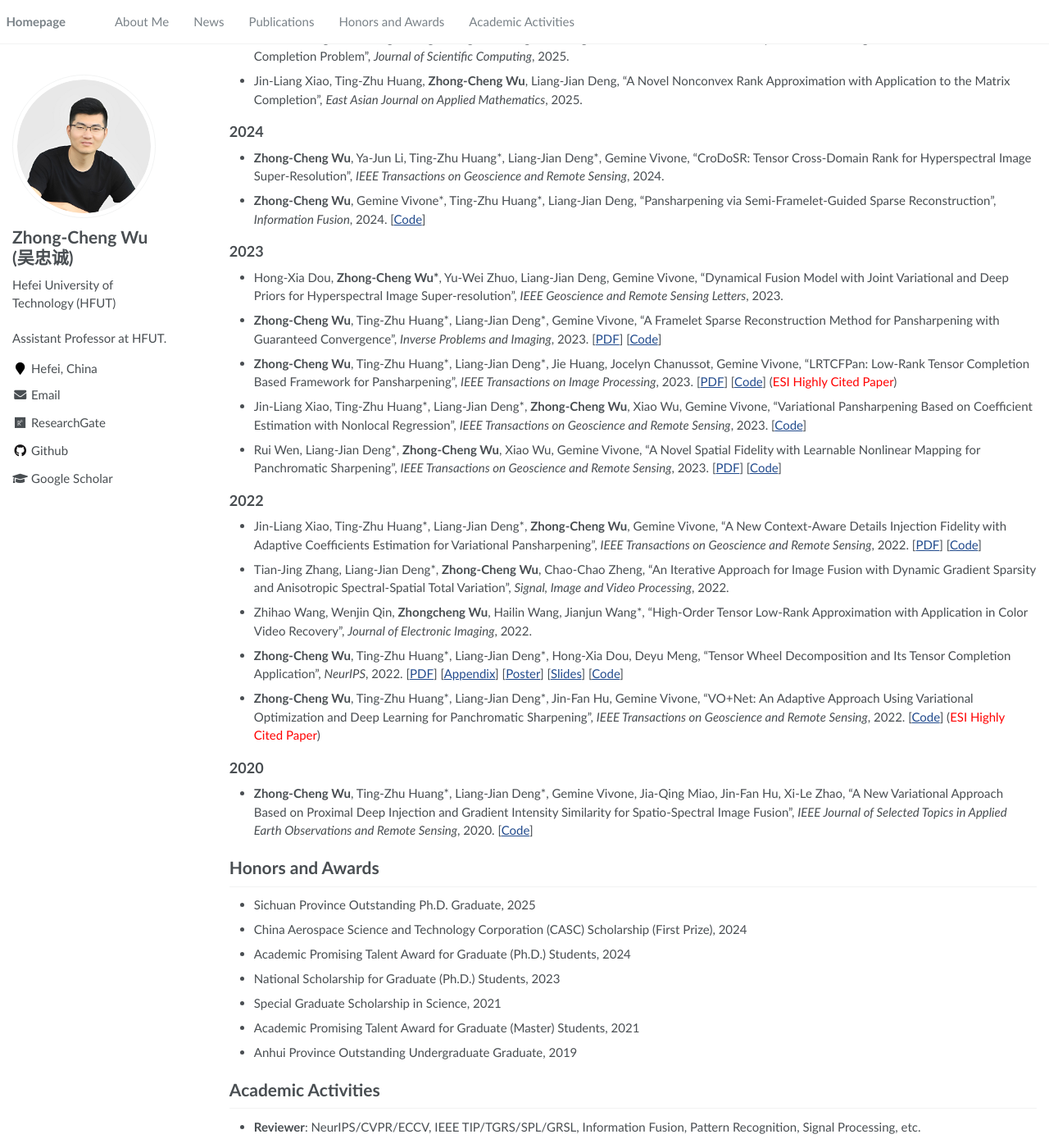
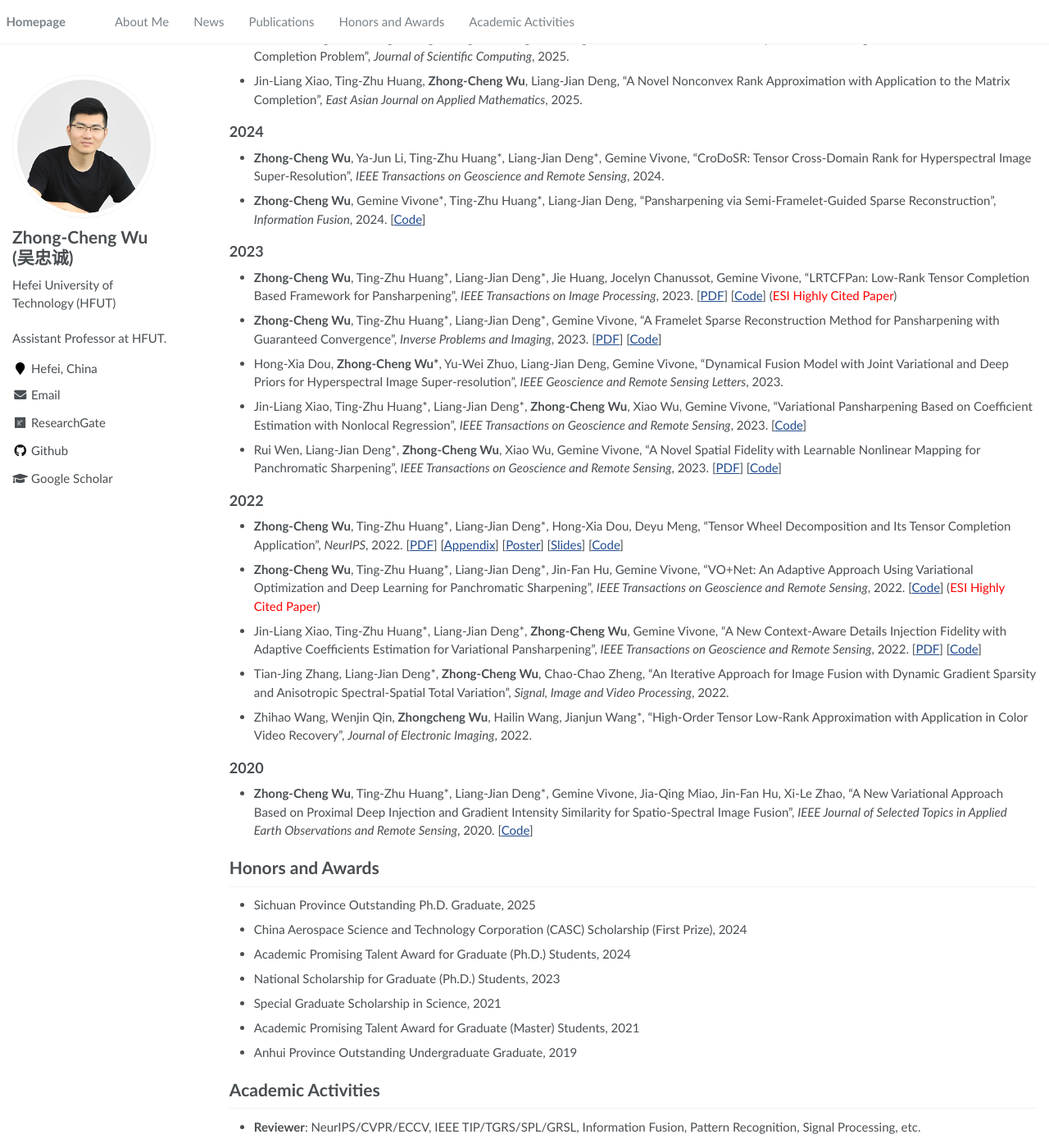
Before and after one commit to zhongchengwu/zhongchengwu.github.io, a Jekyll site: the page built from _pages/about.md, in a window 1280 px wide and 1400 px high, scrolled down 605 px. Shown: the whole window at 82% size. Built offline with Jekyll 4.4.1, drawn with Linux system fonts in a browser that asks for light colours.

Commit message:
Update about.md

```diff
--- a/_pages/about.md
+++ b/_pages/about.md
@@ -53,11 +53,11 @@ My research interests include high-dimensional image processing, image fusion, t
 
 ## 2023
 
-- Hong-Xia Dou, <b>Zhong-Cheng Wu\*</b>, Yu-Wei Zhuo, Liang-Jian Deng, Gemine Vivone, "Dynamical Fusion Model with Joint Variational and Deep Priors for Hyperspectral Image Super-resolution", *IEEE Geoscience and Remote Sensing Letters*, 2023.
+- <b>Zhong-Cheng Wu</b>, Ting-Zhu Huang\*, Liang-Jian Deng\*, Jie Huang, Jocelyn Chanussot, Gemine Vivone, "LRTCFPan: Low-Rank Tensor Completion Based Framework for Pansharpening", *IEEE Transactions on Image Processing*, 2023. [[PDF](https://zhongchengwu.github.io/papers/lrtcfpan_tip2023.pdf)] [[Code](https://github.com/zhongchengwu/code_LRTCFPan)] (<span style="color:red">ESI Highly Cited Paper</span>)
 
 - <b>Zhong-Cheng Wu</b>, Ting-Zhu Huang\*, Liang-Jian Deng\*, Gemine Vivone, "A Framelet Sparse Reconstruction Method for Pansharpening with Guaranteed Convergence", *Inverse Problems and Imaging*, 2023. [[PDF](https://zhongchengwu.github.io/papers/ncfsrm_ipi2023.pdf)] [[Code](https://github.com/zhongchengwu/code_ncFSRM)]
 
-- <b>Zhong-Cheng Wu</b>, Ting-Zhu Huang\*, Liang-Jian Deng\*, Jie Huang, Jocelyn Chanussot, Gemine Vivone, "LRTCFPan: Low-Rank Tensor Completion Based Framework for Pansharpening", *IEEE Transactions on Image Processing*, 2023. [[PDF](https://zhongchengwu.github.io/papers/lrtcfpan_tip2023.pdf)] [[Code](https://github.com/zhongchengwu/code_LRTCFPan)] (<span style="color:red">ESI Highly Cited Paper</span>)
+- Hong-Xia Dou, <b>Zhong-Cheng Wu\*</b>, Yu-Wei Zhuo, Liang-Jian Deng, Gemine Vivone, "Dynamical Fusion Model with Joint Variational and Deep Priors for Hyperspectral Image Super-resolution", *IEEE Geoscience and Remote Sensing Letters*, 2023.
 
 - Jin-Liang Xiao, Ting-Zhu Huang\*, Liang-Jian Deng\*, <b>Zhong-Cheng Wu</b>, Xiao Wu, Gemine Vivone, "Variational Pansharpening Based on Coefficient Estimation with Nonlocal Regression", *IEEE Transactions on Geoscience and Remote Sensing*, 2023. [[Code](https://github.com/Jin-liangXiao/SFNLR)]
 
@@ -65,15 +65,15 @@ My research interests include high-dimensional image processing, image fusion, t
 
 ## 2022
 
+- <b>Zhong-Cheng Wu</b>, Ting-Zhu Huang\*, Liang-Jian Deng\*, Hong-Xia Dou, Deyu Meng, "Tensor Wheel Decomposition and Its Tensor Completion Application", *NeurIPS*, 2022. [[PDF](https://zhongchengwu.github.io/papers/neurips_2022.pdf)] [[Appendix](https://zhongchengwu.github.io/papers/neurips_2022_appendix.pdf)] [[Poster](https://zhongchengwu.github.io/papers/Poster_TWDec.pdf)] [[Slides](https://zhongchengwu.github.io/papers/Slides_TWDec.pdf)] [[Code](https://github.com/zhongchengwu/code_TWDec)]
+
+- <b>Zhong-Cheng Wu</b>, Ting-Zhu Huang\*, Liang-Jian Deng\*, Jin-Fan Hu, Gemine Vivone, "VO+Net: An Adaptive Approach Using Variational Optimization and Deep Learning for Panchromatic Sharpening", *IEEE Transactions on Geoscience and Remote Sensing*, 2022. [[Code](https://liangjiandeng.github.io/Projects_Res/VOFF_2021tgrs.html)] (<span style="color:red">ESI Highly Cited Paper</span>)
+
 - Jin-Liang Xiao, Ting-Zhu Huang\*, Liang-Jian Deng\*, <b>Zhong-Cheng Wu</b>, Gemine Vivone, "A New Context-Aware Details Injection Fidelity with Adaptive Coefficients Estimation for Variational Pansharpening", *IEEE Transactions on Geoscience and Remote Sensing*, 2022. [[PDF](https://liangjiandeng.github.io/papers/2022/xiao-tgrs2022.pdf)] [[Code](https://github.com/liangjiandeng/CDIF)]
 
 - Tian-Jing Zhang, Liang-Jian Deng\*, <b>Zhong-Cheng Wu</b>, Chao-Chao Zheng, "An Iterative Approach for Image Fusion with Dynamic Gradient Sparsity and Anisotropic Spectral-Spatial Total Variation", *Signal, Image and Video Processing*, 2022.
 
 - Zhihao Wang, Wenjin Qin, <b>Zhongcheng Wu</b>, Hailin Wang, Jianjun Wang\*, "High-Order Tensor Low-Rank Approximation with Application in Color Video Recovery", *Journal of Electronic Imaging*, 2022.
-
-- <b>Zhong-Cheng Wu</b>, Ting-Zhu Huang\*, Liang-Jian Deng\*, Hong-Xia Dou, Deyu Meng, "Tensor Wheel Decomposition and Its Tensor Completion Application", *NeurIPS*, 2022. [[PDF](https://zhongchengwu.github.io/papers/neurips_2022.pdf)] [[Appendix](https://zhongchengwu.github.io/papers/neurips_2022_appendix.pdf)] [[Poster](https://zhongchengwu.github.io/papers/Poster_TWDec.pdf)] [[Slides](https://zhongchengwu.github.io/papers/Slides_TWDec.pdf)] [[Code](https://github.com/zhongchengwu/code_TWDec)]
-
-- <b>Zhong-Cheng Wu</b>, Ting-Zhu Huang\*, Liang-Jian Deng\*, Jin-Fan Hu, Gemine Vivone, "VO+Net: An Adaptive Approach Using Variational Optimization and Deep Learning for Panchromatic Sharpening", *IEEE Transactions on Geoscience and Remote Sensing*, 2022. [[Code](https://liangjiandeng.github.io/Projects_Res/VOFF_2021tgrs.html)] (<span style="color:red">ESI Highly Cited Paper</span>)
 
 ## 2020
 
```
